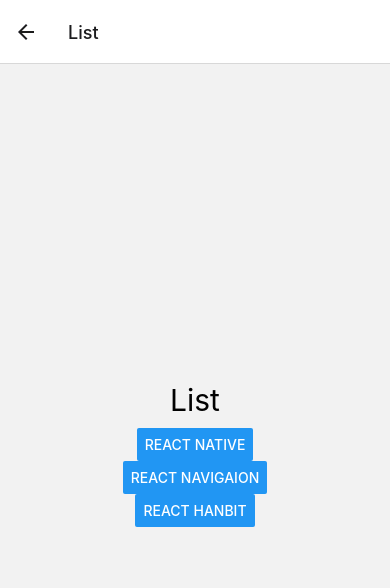
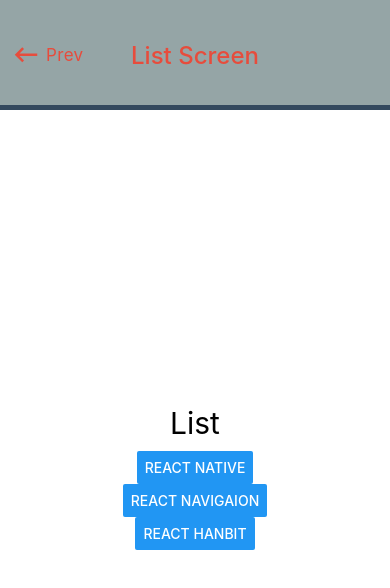
Before and after one commit to hyunsik0310/siku_rn_Prac_Navigation, a React Native app: screen /List in a window 390 px wide. Shown: the top 588 px of the page. Built offline with nearby package versions, Linux system fonts and the light colour scheme.

Commit message:
nav 4 commit by Windows

```diff
--- a/src/navigations/Stack.js
+++ b/src/navigations/Stack.js
@@ -3,16 +3,58 @@
 import Home from '../screens/Home';
 import List from '../screens/List';
 import Item from '../screens/Item';
+import { MaterialCommunityIcons } from '@expo/vector-icons';
+import { Platform } from 'react-native';
 
 const Stack = createStackNavigator();
 
 const StackNavigation = () => {
   return (
     //initialRouteName로 초기화면을 제어
-    <Stack.Navigator initialRouteName='Home'>
+    <Stack.Navigator
+      initialRouteName='Home'
+      screenOptions={{
+        cardStyle: { backgroundColor: '#ffffff' },
+        headerStyle: {
+          height: 110,
+          backgroundColor: '#95a5a6',
+          borderBottomWidth: 5,
+          borderBottomColor: '#34495e',
+        },
+        headerTitleStyle: { color: '#ffffff', fontSize: 24 },
+        headerTitleAlign: 'center',
+        headerTitle: ({ style }) => (
+          <MaterialCommunityIcons name='react' style={style} />
+        ),
+      }}
+    >
       <Stack.Screen name='Home' component={Home}></Stack.Screen>
-      <Stack.Screen name='List' component={List}></Stack.Screen>
-      <Stack.Screen name='Item' component={Item}></Stack.Screen>
+      <Stack.Screen
+        name='List'
+        component={List}
+        options={{
+          headerTitle: 'List Screen',
+          headerBackTitleVisible: true,
+          headerBackTitle: 'Prev',
+          headerTitleStyle: { fontSize: 24 },
+          headerTintColor: '#e74c3c',
+          headerBackImage: ({ tintColor }) => {
+            const style = {
+              marginRight: 5,
+              marginLeft: Platform.OS === 'ios' ? 11 : 0,
+            };
+            return (
+              <MaterialCommunityIcons
+                name='keyboard-backspace'
+                size={30}
+                color={tintColor}
+                style={style}
+              />
+            );
+          },
+        }}
+      ></Stack.Screen>
+      <Stack.Screen name='Detail' component={Item}></Stack.Screen>
     </Stack.Navigator>
   );
 };
--- a/src/screens/Home.js
+++ b/src/screens/Home.js
@@ -3,6 +3,7 @@
 import styled from 'styled-components/native';
 
 const Container = styled.View`
+  background-color: #ffffff;
   align-items: center;
 `;
 
--- a/src/screens/List.js
+++ b/src/screens/List.js
@@ -21,7 +21,7 @@
 
 const List = ({ navigation }) => {
   const _onPress = (item) => {
-    navigation.navigate('Item', { id: item._id, name: item.name });
+    navigation.navigate('Detail', { id: item._id, name: item.name });
   };
 
   return (
```
Also changed, not shown: 1 other file (tests, documents, lock files or other folders).
